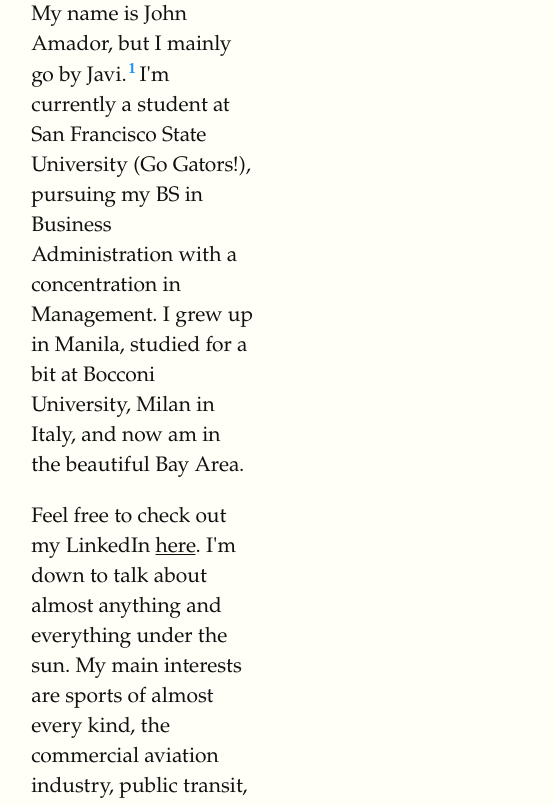
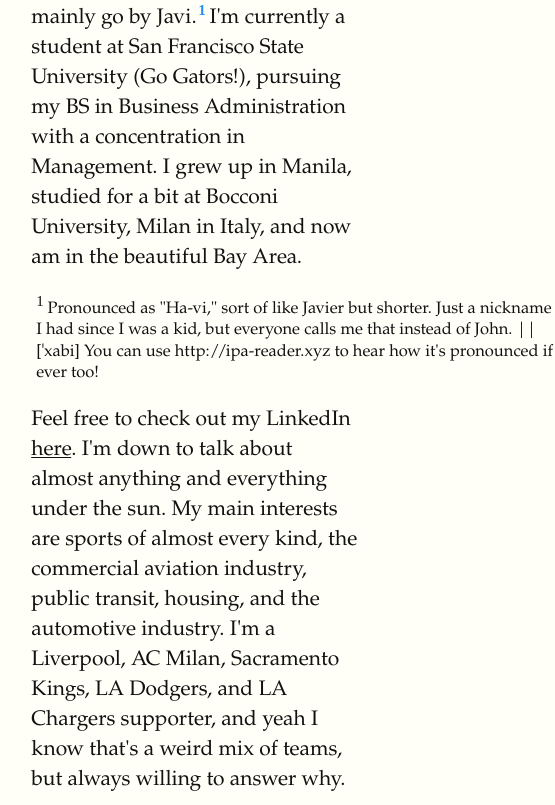
Before and after one commit to javiamador/javiamador.github.io, an Eleventy site: page src/index.md in a window 390 px wide. Shown: the part 279-1084 px from the top of the page, 555 px wide, since content can reach past the window. Built offline with nearby package versions, Linux system fonts and the light colour scheme; Eleventy itself is replaced by a stand-in of ours; files that its build step writes are made by us from their sources; a web font is replaced by a local one.

Commit message:
Added content but still need to fix formatting

```diff
--- a/_includes/base.njk
+++ b/_includes/base.njk
@@ -19,7 +19,6 @@
                 {{ content | safe }}
             </div>
             <div class="sidebar">
-                <!-- This is where sidenotes/superscript notes will be displayed -->
                 {% if sidenotes %}
                     {% for note in sidenotes %}
                         <p><sup class="sidenote-number">{{ note.number }}</sup> {{ note.text }}</p>
--- a/_includes/tufte.css
+++ b/_includes/tufte.css
@@ -458,7 +458,7 @@
 
 /* Main content area */
 .main-content {
-    flex: 3;
+    flex: 3; /* Adjusted for more flexible growth */
 }
 
 /* Sidebar for superscripts only */
@@ -467,8 +467,69 @@
     padding-left: 10px;
 }
 
-/* Styling for sidenote numbers in the sidebar */
-.sidebar .sidenote-number {
-    color: dodgerblue;
-    font-weight: bold;
+/* Adjust sidenote display */
+.sidenote-container {
+    display: flex;            /* Use flexbox for layout */
+    align-items: flex-start; /* Align items to the top */
+    margin-top: 0;          /* Adjust as needed for spacing */
 }
+
+/* Improved sidenote and marginnote styling */
+.sidenote,
+.marginnote {
+    display: inline-block;   /* Use inline-block for normal flow */
+    width: auto;             /* Auto width to fit content */
+    margin-left: 5px;       /* Space between the sidenote number and text */
+    color: DodgerBlue;       /* Apply Dodger Blue color to the sidenotes */
+}
+
+/* Sidenote number styles */
+.sidenote-number {
+    counter-increment: sidenote-counter;
+    color: DodgerBlue;       /* Ensure the sidenote number is in Dodger Blue */
+}
+
+.sidenote-number:after,
+.sidenote:before {
+    font-family: et-book-roman-old-style;
+    position: relative;
+    vertical-align: baseline;
+}
+
+.sidenote-number:after {
+    content: counter(sidenote-counter);
+    font-size: 1rem;
+    top: -0.5rem; /* Adjust this for vertical alignment */
+    left: 0.1rem; /* Adjust as needed */
+}
+
+.sidenote:before {
+    content: counter(sidenote-counter) " ";
+    font-size: 1rem;
+    top: -0.5rem; /* Adjust this for vertical alignment */
+}
+
+/* Ensure no margin collapsing occurs */
+p {
+    margin-top: 1.4rem; /* Adjust if necessary */
+    margin-bottom: 1.4rem;
+    padding-right: 0;
+    vertical-align: baseline;
+}
+
+/* Optional: Adjust the margin of the main paragraph to ensure alignment with the sidenote */
+p.sidenote-container {
+    margin-bottom: 0; /* Adjust to ensure the paragraph aligns with the sidenote */
+}
+
+/* Media queries for responsive design */
+@media (max-width: 760px) {
+    .container {
+        flex-direction: column; /* Stack on smaller screens */
+    }
+
+    .sidebar {
+        order: -1; /* Ensure the sidebar stays above the main content */
+        padding-left: 0; /* Adjust padding for better spacing */
+    }
+}
--- a/src/index.md
+++ b/src/index.md
@@ -10,7 +10,7 @@
 <div class="sidenote-container">
     <input type="checkbox" id="sn-demo" class="margin-toggle"/>
     <span class="sidenote">
-        Pronounced as "Ha-vi," sort of like Javier but shorter. Just a nickname I had since I was a kid, but everyone calls me that instead of John. || [ˈxabi] You can use [this IPA reader](http://ipa-reader.xyz) to hear how it's pronounced if ever too!
+        Pronounced as "Ha-vi," sort of like Javier but shorter. Just a nickname I had since I was a kid, but everyone calls me that instead of John. || [ˈxabi] You can use http://ipa-reader.xyz to hear how it's pronounced if ever too!
     </span>
 </div>
 
```
